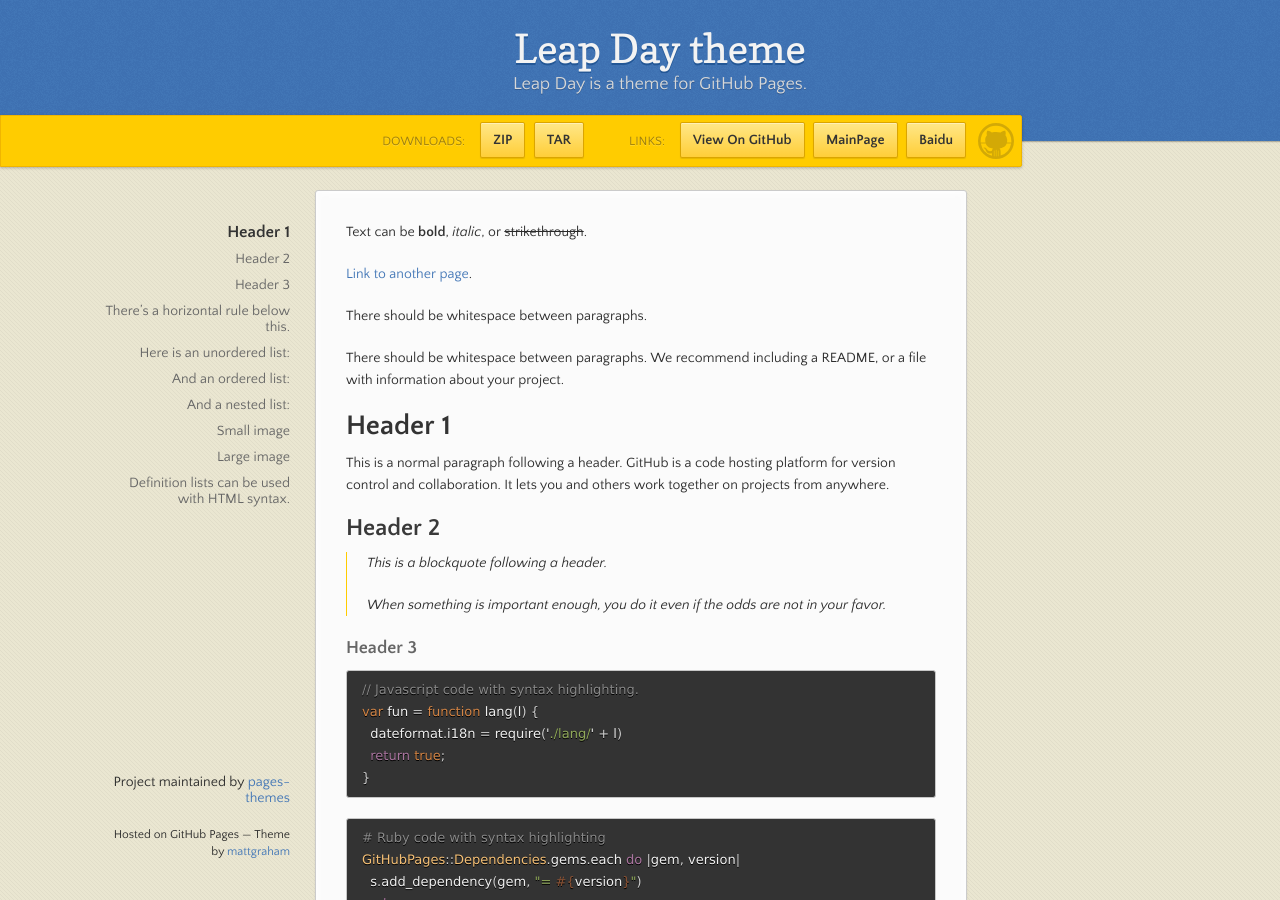
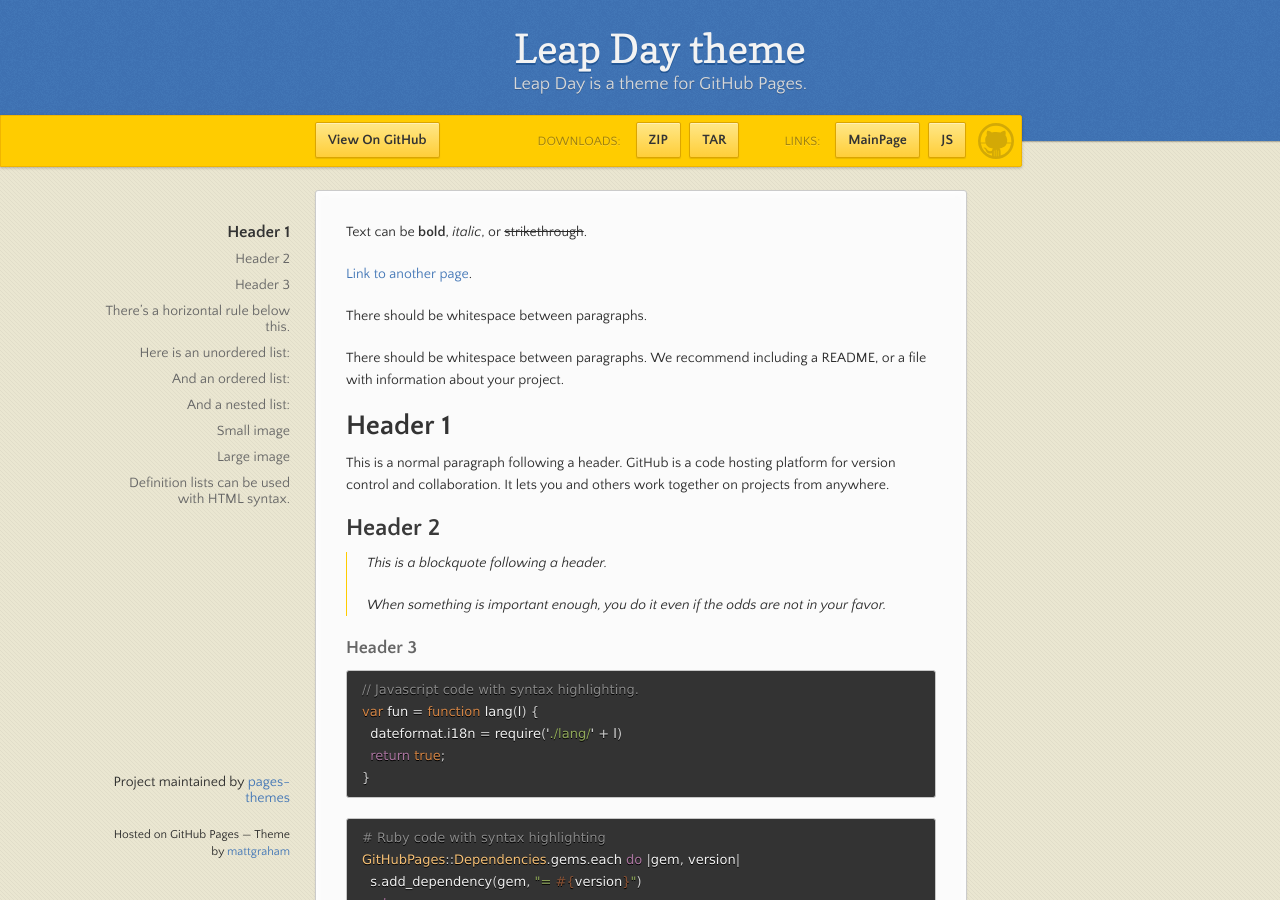
Before and after one commit to pages-themes/leap-day, a Jekyll site: the page built from index.md, in a window 1280 px wide and 900 px high. Built offline with Jekyll 4.4.1, drawn with Linux system fonts in a browser that asks for light colours.

Commit message:
Update default.html

```diff
--- a/_layouts/default.html
+++ b/_layouts/default.html
@@ -24,13 +24,14 @@
       <div id="banner">
         <span id="logo"></span>
 
+        <a href="{{ site.github.repository_url }}" class="button fork"><strong>View On GitHub</strong></a>
+
         {% if site.show_links %}
         <div class="links">
           <span>Links:</span>
           <ul>
-            <li><a href="{{ site.github.repository_url }}" class="button"><strong>View On GitHub</strong></a></li>
-            <li><a href="https://haiezan.github.io/" class="button"><strong> MainPage </strong></a></li>
-            <li><a href="ww.baidu.com" class="button"><strong> Baidu </strong></a></li>
+            <li><a href="https://haiezan.github.io/SAUSG_FAQ/" class="button"><strong>MainPage</strong></a></li>
+            <li><a href="https://haiezan.github.io/" class="button"><strong> JS </strong></a></li>
           </ul>
         </div>
         {% endif %}
```
